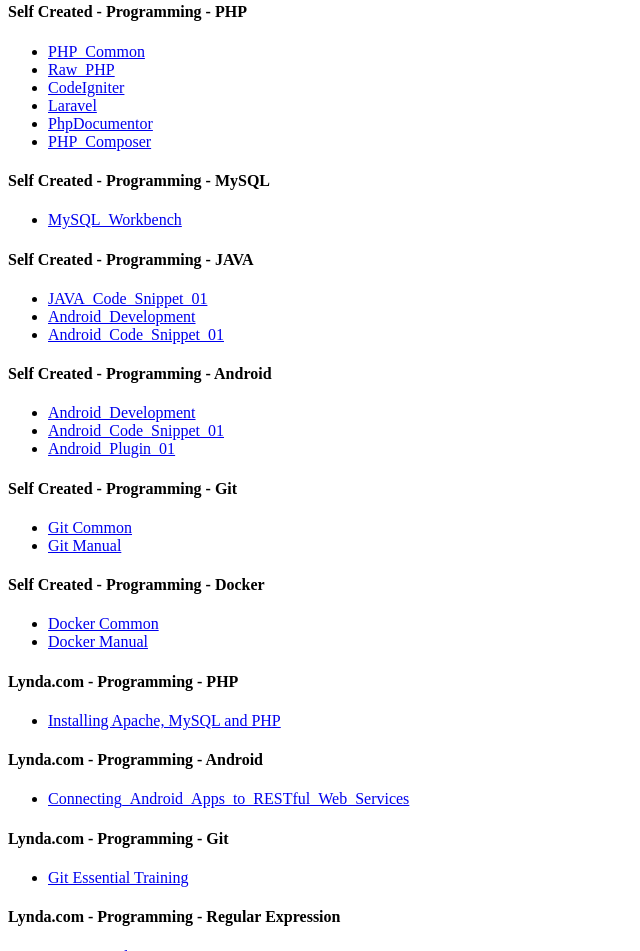
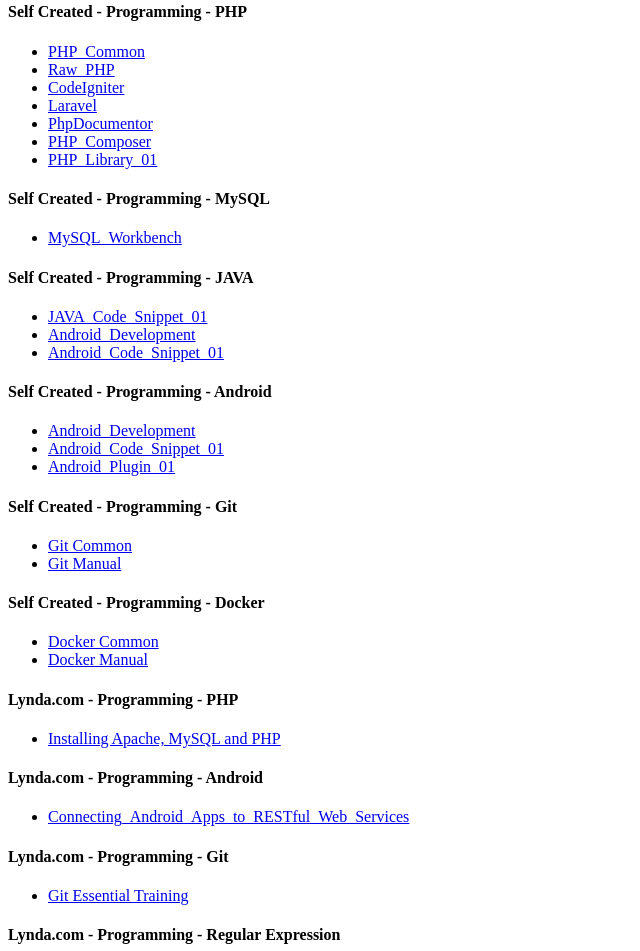
Before and after one commit to riazul702/riazul702.github.io, a plain HTML site: page index.html in a window 1280 px wide. Shown: the part 1207-2158 px from the top of the page, without its empty margins (0-640 px from the left). Drawn offline with Linux system fonts and the light colour scheme.

Commit message:
Update index.html

```diff
--- a/index.html
+++ b/index.html
@@ -133,6 +133,7 @@
         <li><a href="https://docs.google.com/document/d/1pY43Or-qK5lxu1KGPhuzUfym5MhHROGIX38HHcNvgCA/edit?usp=sharing" target="_blank">Laravel</a></li>
         <li><a href="https://docs.google.com/document/d/1Szngq3kiyqavDoy5Yj-BW9Xs7tVrbW3FWAyzv1t6UGI/edit?usp=sharing" target="_blank">PhpDocumentor</a></li>
         <li><a href="https://docs.google.com/document/d/1yBmZ8DBb0npB7VOE0x6cv_0H15x36awEGzJEJ8SVvks/edit?usp=sharing" target="_blank">PHP_Composer</a></li>
+        <li><a href="https://docs.google.com/document/d/1Uy0vtv8Wl14jTCJjQ1IHDTMNAJd6sEDXR7eixYsKSU4/edit?usp=sharing" target="_blank">PHP_Library_01</a></li>
     </ul>
     </div>
 
```
